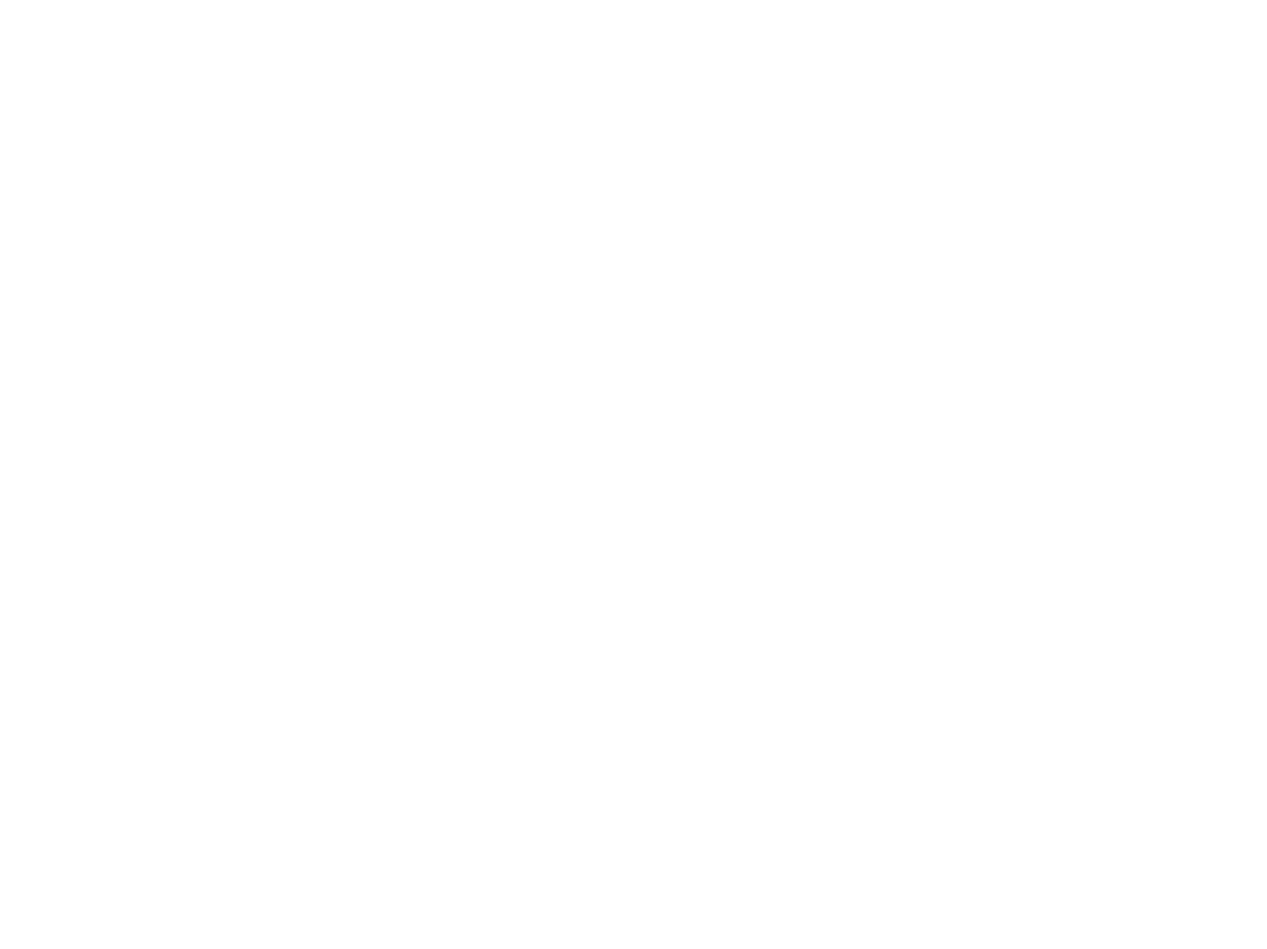
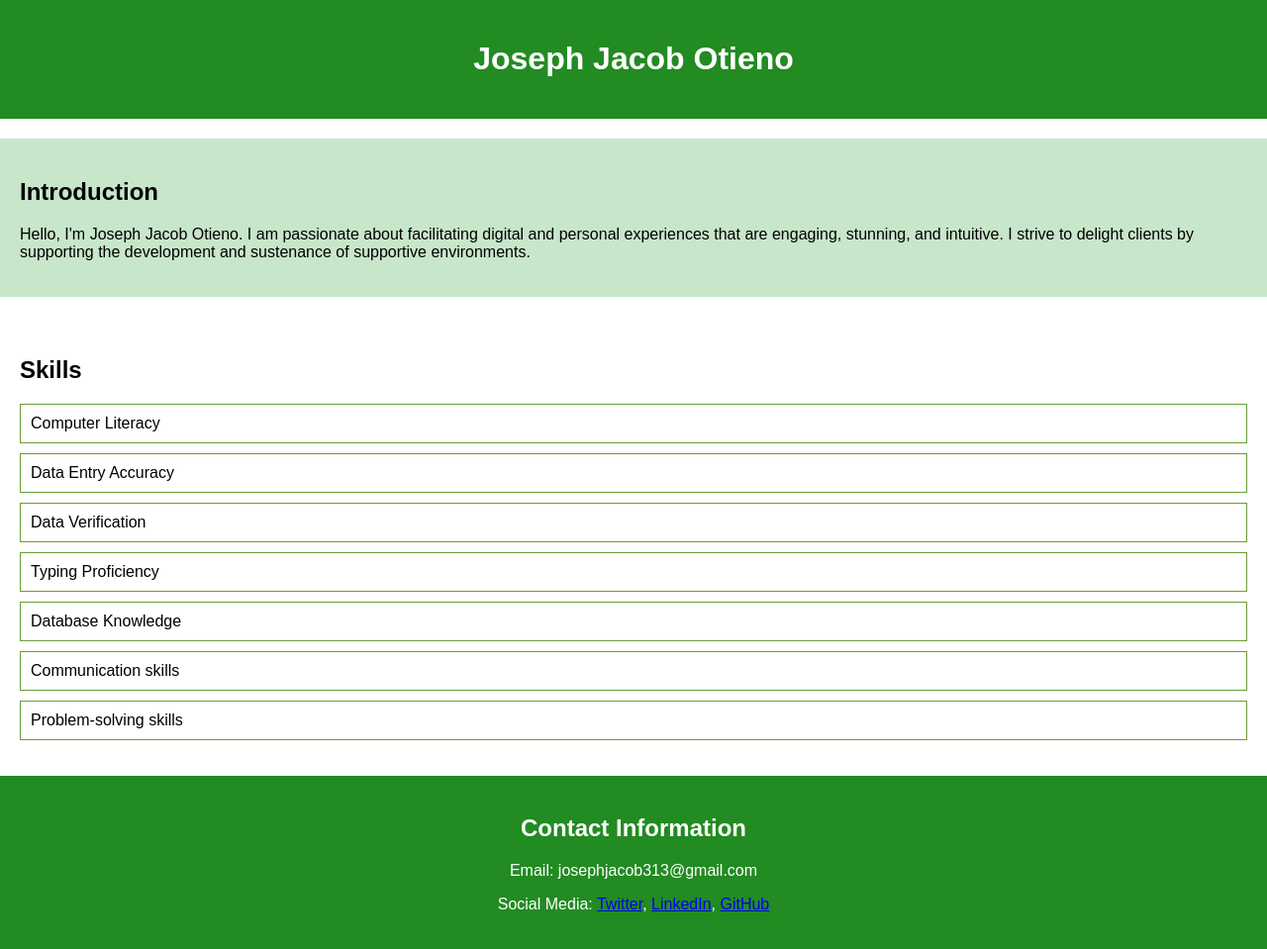
Before and after one commit to JosephJacob/Styling, a plain HTML site: page index.html in a window 1280 px wide. Shown: the whole page at 99% size. Before the commit the page ends 800 px from the top, so only its background shows below. Drawn offline with Linux system fonts and the light colour scheme.

Commit message:
added a website of myself and used a forest green and moss green theme on it

```diff
--- a/index.html
+++ b/index.html
@@ -1,11 +1,85 @@
 <!DOCTYPE html>
 <html lang="en">
 <head>
-  <meta charset="UTF-8">
-  <meta name="viewport" content="width=device-width, initial-scale=1.0">
-  <title>Document</title>
+<meta charset="UTF-8">
+<meta name="viewport" content="width=device-width, initial-scale=1.0">
+<title>CSS Margin and Padding Features</title>
+<style>
+    body {
+        font-family: Arial, sans-serif;
+        margin: 0;
+        padding: 0;
+    }
+
+    header {
+        background-color: forestgreen;
+        padding: 20px;
+        color: white;
+        text-align: center;
+    }
+
+    section {
+        padding: 20px;
+    }
+
+    #introduction {
+        background-color: #c8e6c9; /* Moss Green */
+        margin-top: 20px;
+        margin-bottom: 20px;
+    }
+
+    ul {
+        list-style: none;
+        padding: 0;
+    }
+
+    li {
+        border: 1px solid #689f38; /* Dark Moss Green */
+        padding: 10px;
+        margin-bottom: 10px;
+    }
+
+    footer {
+        background-color: forestgreen;
+        padding: 20px;
+        color: white;
+        text-align: center;
+    }
+
+    @media (max-width: 768px) {
+        section {
+            padding: 10px;
+        }
+    }
+</style>
 </head>
 <body>
+    <header>
+        <h1>Joseph Jacob Otieno</h1>
+    </header>
 
+    <section id="introduction">
+        <h2>Introduction</h2>
+        <p>Hello, I'm Joseph Jacob Otieno. I am passionate about facilitating digital and personal experiences that are engaging, stunning, and intuitive. I strive to delight clients by supporting the development and sustenance of supportive environments.</p>
+    </section>
+
+    <section id="skills">
+        <h2>Skills</h2>
+        <ul>
+            <li>Computer Literacy</li>
+            <li>Data Entry Accuracy</li>
+            <li>Data Verification</li>
+            <li>Typing Proficiency</li>
+            <li>Database Knowledge</li>
+            <li>Communication skills</li>
+            <li>Problem-solving skills</li>
+        </ul>
+    </section>
+
+    <footer>
+        <h2>Contact Information</h2>
+        <p>Email: josephjacob313@gmail.com</p>
+        <p>Social Media: <a href="#">Twitter</a>, <a href="https://www.linkedin.com/in/joseph-jacob-1b6ba7163/">LinkedIn</a>, <a href="https://github.com/JosephJacob">GitHub</a></p>
+    </footer>
 </body>
 </html>
```
